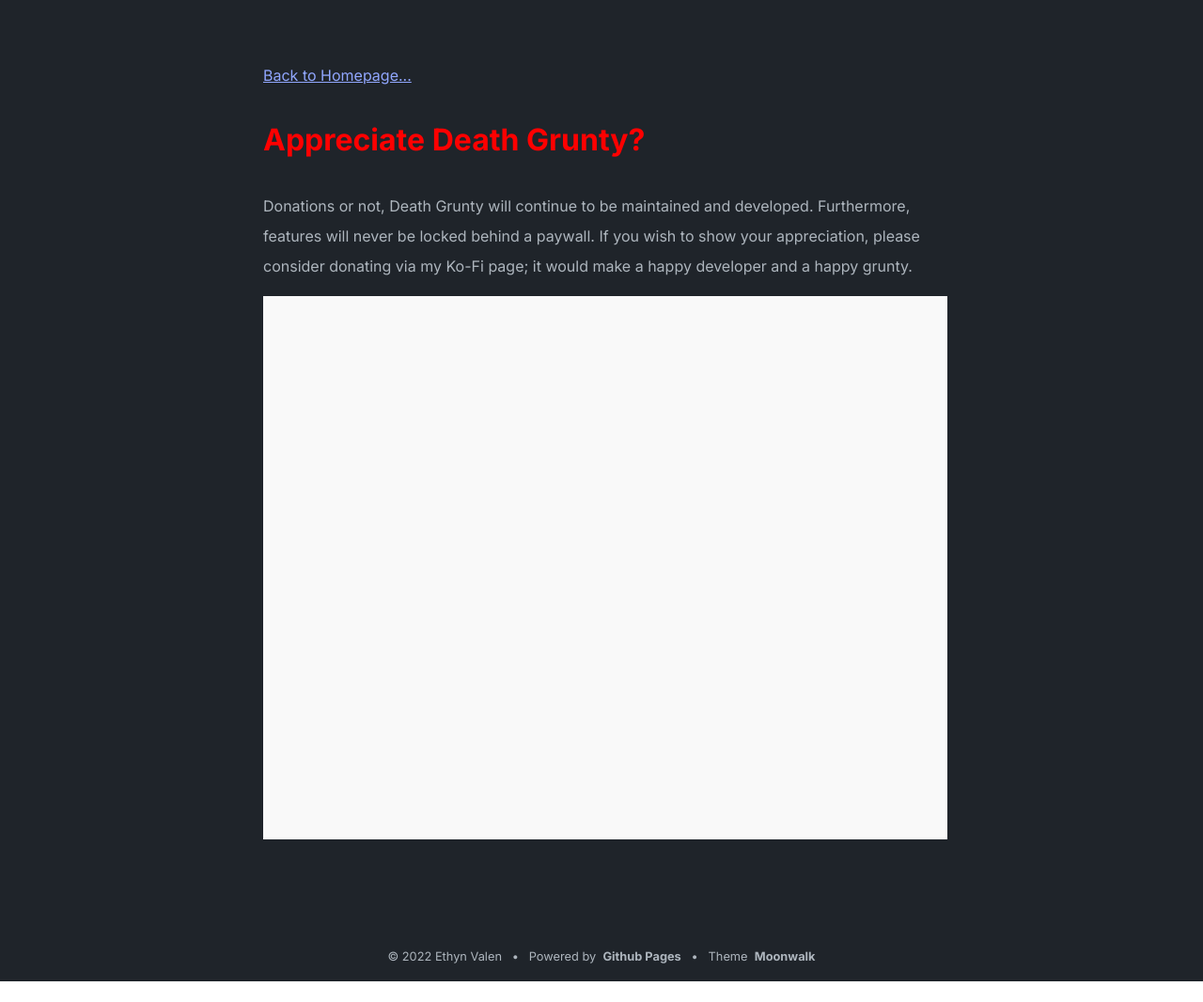
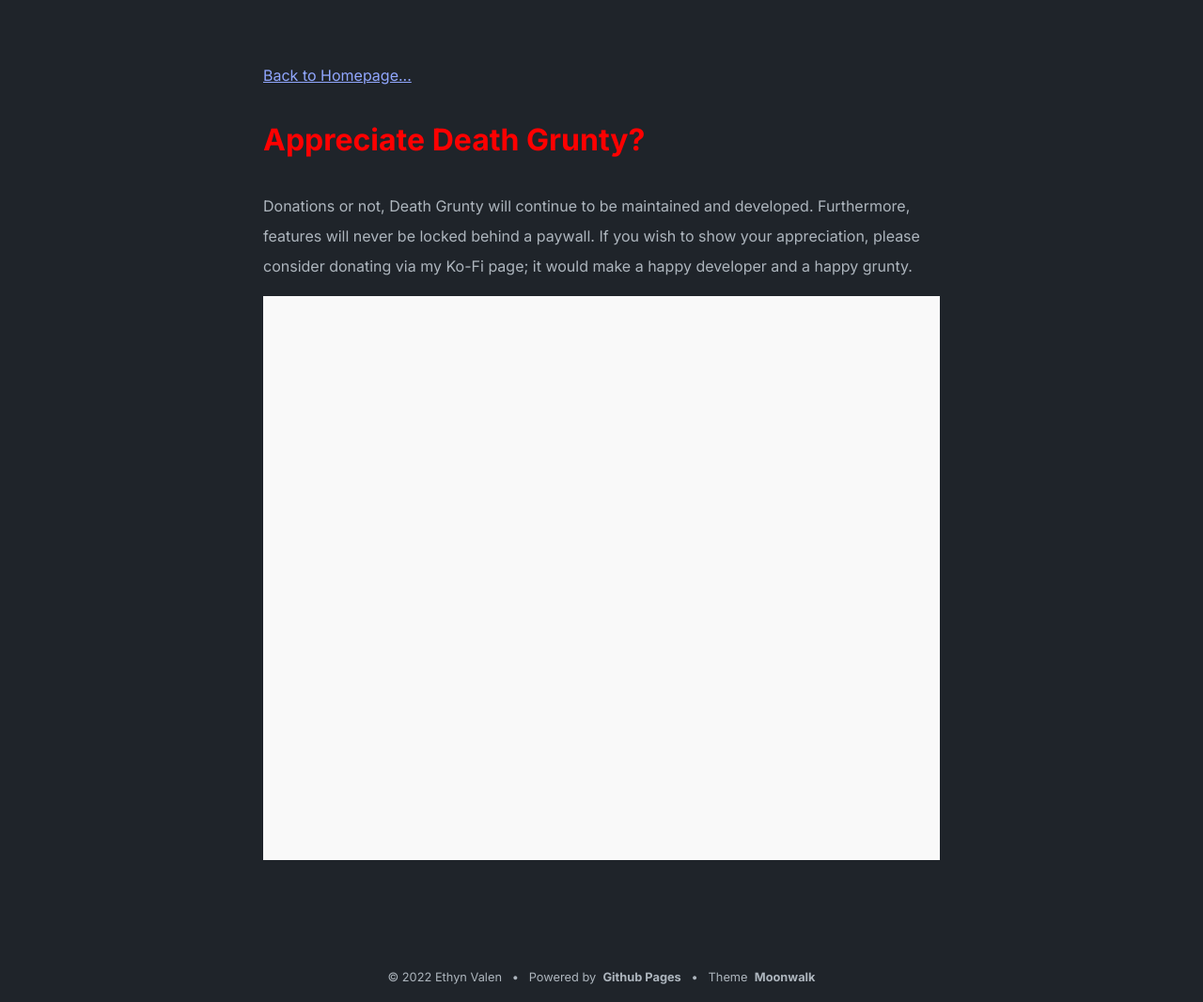
Before and after one commit to evpching/death-grunty-webpage, a Jekyll site: the page built from donate.html, in a window 1280 px wide. Shown: the whole page at 94% size. Built offline with Jekyll 4.4.1, drawn with Linux system fonts in a browser that asks for light colours; before the commit the page ends 1044 px from its top, so only the background shows below that.

Commit message:
update kofi widget and some text

```diff
--- a/_config.yml
+++ b/_config.yml
@@ -2,8 +2,8 @@
 author: Ethyn Valen
 url: https://info.deathgrunty.xyz # root address of the site
 description: > # description of the site (multiple lines allowed)
-  Death Grunty is a .hack themed Discord bot featuring a copypasta system, pet customization, simple RPG elements, and more!
-  Death Grunty is currently in development, so features/user data are subjected to change at any time.
+  Death Grunty is a .hack themed Discord bot featuring a copypasta system, pet grunty customization, simple RPG elements based on The World, and more!
+  Death Grunty is currently in active development, so features/user data are subjected to change at any time.
 
 permalink: /:slug
 
--- a/donate.html
+++ b/donate.html
@@ -8,6 +8,6 @@
 <p>Donations or not, Death Grunty will continue to be maintained and developed. Furthermore, features will never be locked behind a paywall. If you wish to show your appreciation, please consider donating via my Ko-Fi page; it would make a happy developer and a happy grunty.</p>
 
 <p>
-<iframe id='kofiframe' src='https://ko-fi.com/ethynvalen/?hidefeed=true&widget=true&embed=true&preview=true' style='border:none;width:100%;padding:4px;background:#f9f9f9;' height='570' title='ethynvalen'></iframe>
+<iframe id='kofiframe' src='https://ko-fi.com/ethynvalen/?hidefeed=true&widget=true&embed=true&preview=true' style='border:none;width:100%;padding-top:30px;background:#f9f9f9;' height='570' title='ethynvalen'></iframe>
 <script type='text/javascript' src='https://storage.ko-fi.com/cdn/widget/Widget_2.js'></script><script type='text/javascript'>kofiwidget2.init('Support Me on Ko-fi', '#29abe0', 'N4N03QTKF');kofiwidget2.draw();</script>
 </p>
```
